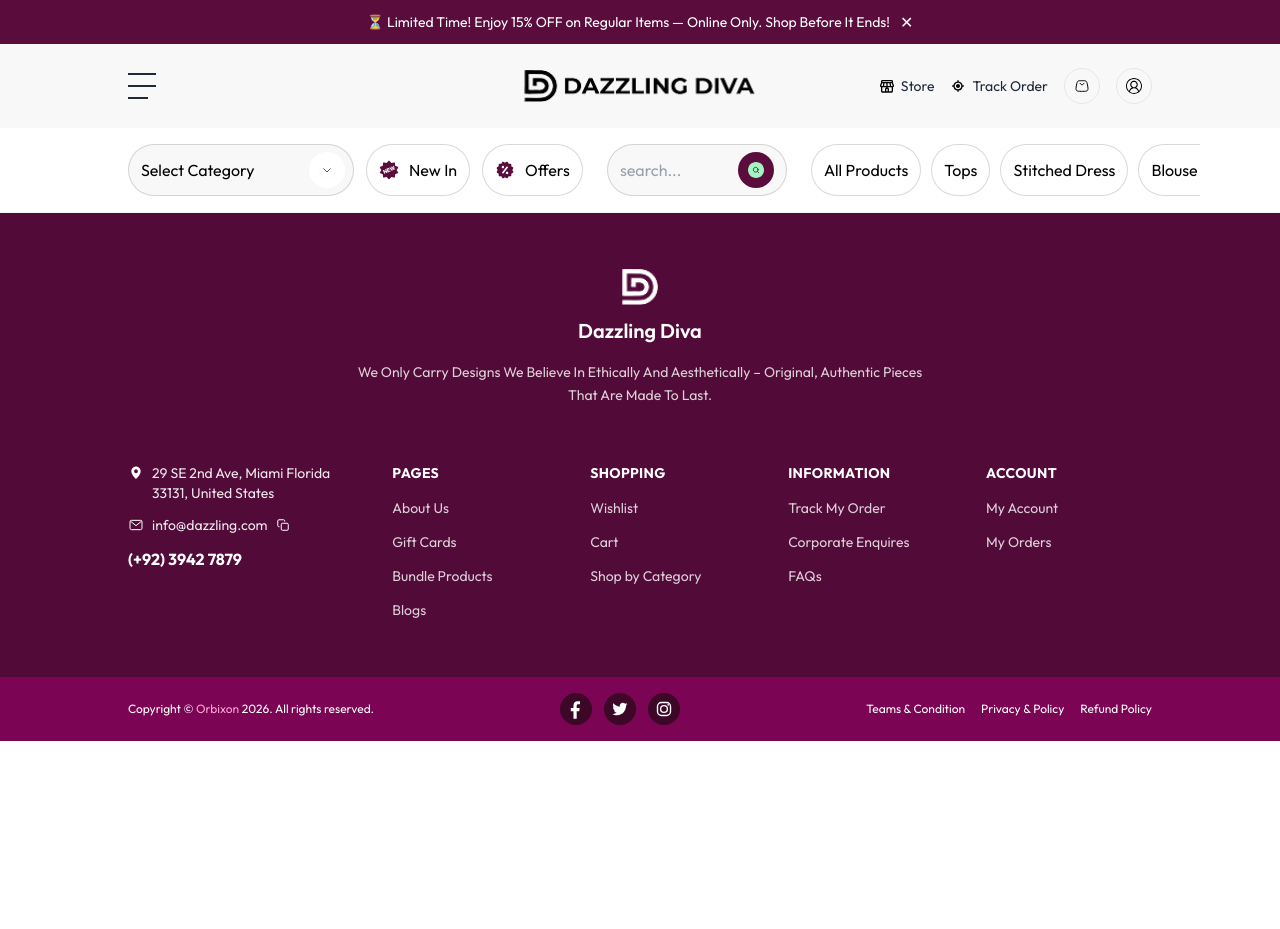
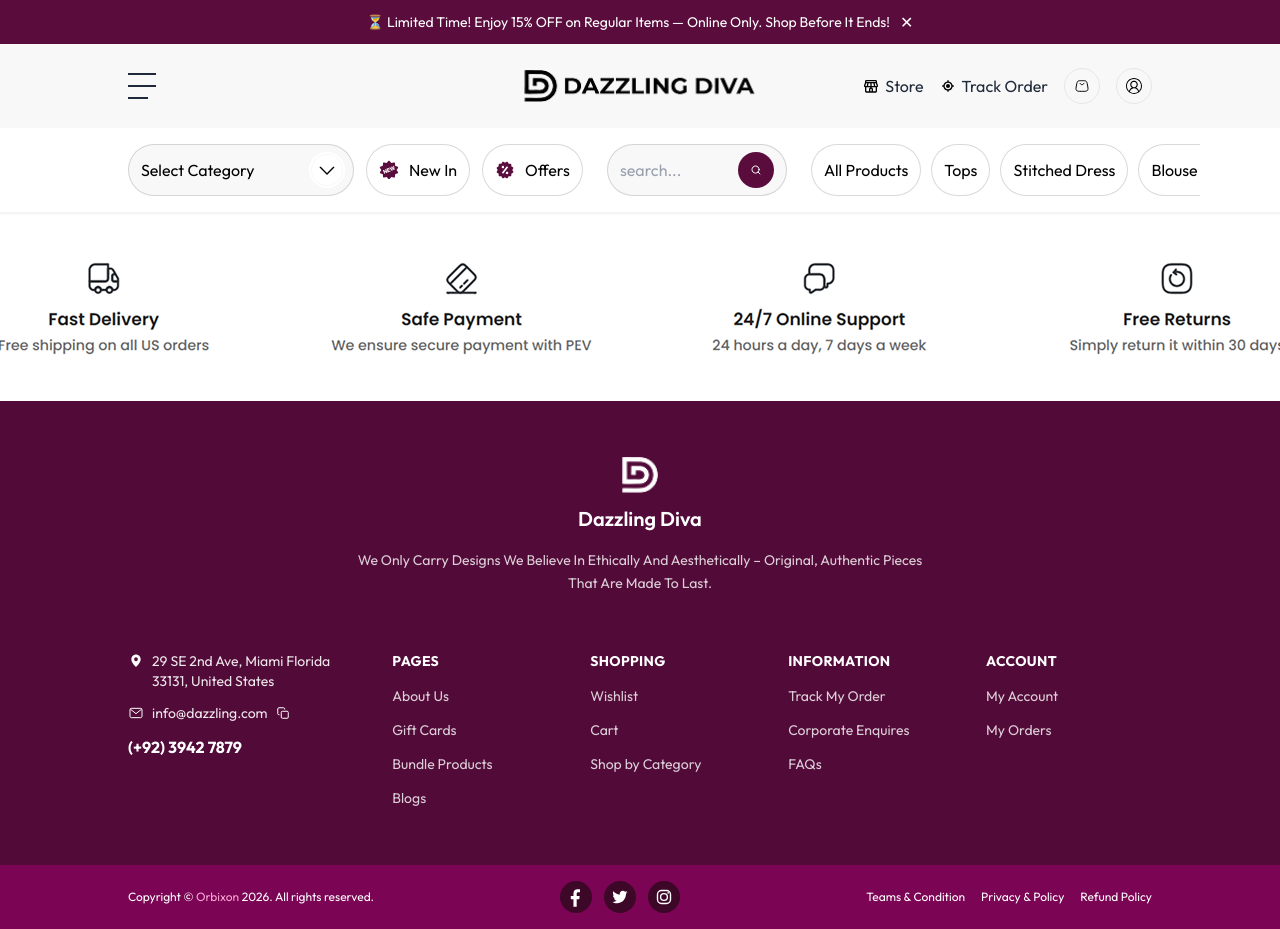
Before and after one commit to Taofique/Dazzling-Diva-Landing-Page, a React (Vite) app: page / in a window 1280 px wide. Before the commit the page ends 800 px from the top, so only its background shows below. Built offline with nearby package versions, Linux system fonts and the light colour scheme.

Commit message:
feat: Implement trustBar section and layout fixes

```diff
--- a/src/App.tsx
+++ b/src/App.tsx
@@ -3,6 +3,7 @@
 import Navbar from "./components/layout/Navbar";
 import CategoryBar from "./components/layout/CategoryBar";
 import Footer from "./components/layout/Footer";
+import TrustBar from "./components/sections/TrustBar";
 
 function App() {
   const [showAnnouncement, setShowAnnouncement] = useState(true);
@@ -24,6 +25,7 @@
 
       <CategoryBar />
 
+      <TrustBar />
       <Footer />
     </div>
   );
--- a/src/components/layout/CategoryBar.tsx
+++ b/src/components/layout/CategoryBar.tsx
@@ -20,11 +20,11 @@
           >
             <span className="whitespace-nowrap">Select Category</span>
 
-            <span className="flex h-8 w-8 shrink-0 items-center justify-center rounded-full bg-white sm:h-9 sm:w-9">
+            <span className="flex h-8 w-8 shrink-0 items-center justify-center rounded-full bg-white transition-all duration-200 hover:scale-105 hover:bg-gray-100 sm:h-9 sm:w-9">
               <img
                 src={downArrowIcon}
                 alt=""
-                className="h-3.5 w-3.5 sm:h-4 sm:w-4"
+                className="h-5 w-5 sm:h-8 sm:w-8"
               />
             </span>
           </button>
@@ -67,13 +67,9 @@
           <button
             type="button"
             aria-label="Search"
-            className="flex h-8 w-8 shrink-0 items-center justify-center rounded-full bg-[#5A0C3D] transition-opacity hover:opacity-80 sm:h-9 sm:w-9"
+            className="flex h-9 w-9 shrink-0 items-center justify-center rounded-full bg-[#5A0C3D] transition-all duration-200 hover:scale-105 hover:opacity-90"
           >
-            <img
-              src={searchIcon}
-              alt=""
-              className="h-3.5 w-3.5 invert sm:h-4 sm:w-4"
-            />
+            <img src={searchIcon} alt="" className="h-5 w-5 sm:h-6 sm:w-6" />
           </button>
         </div>
 
--- a/src/components/layout/Navbar.tsx
+++ b/src/components/layout/Navbar.tsx
@@ -36,14 +36,14 @@
       <div className="flex items-center gap-3 sm:gap-4">
         <a
           href="/store"
-          className="font-outfit hidden items-center gap-1.5 text-sm whitespace-nowrap text-gray-800 transition-opacity hover:opacity-70 lg:flex"
+          className="font-outfit hidden items-center gap-1.5 text-base whitespace-nowrap text-gray-800 transition-opacity hover:opacity-70 lg:flex"
         >
           <img src={storeIcon} alt="" className="h-4 w-4" />
           Store
         </a>
         <a
           href="/track-order"
-          className="font-outfit hidden items-center gap-1.5 text-sm whitespace-nowrap text-gray-800 transition-opacity hover:opacity-70 lg:flex"
+          className="font-outfit hidden items-center gap-1.5 text-base whitespace-nowrap text-gray-800 transition-opacity hover:opacity-70 lg:flex"
         >
           <img src={trackIcon} alt="" className="h-4 w-4" />
           Track Order
--- a/src/components/sections/TrustBar.tsx
+++ b/src/components/sections/TrustBar.tsx
@@ -0,0 +1,14 @@
+import sectionDividerImage from "../../assets/images/trustBar/Section_Divider.png";
+
+const TrustBar = () => {
+  return (
+    <section
+      className="h-24 w-full bg-cover bg-center bg-no-repeat sm:h-32 md:h-36 lg:h-[188px]"
+      style={{
+        backgroundImage: `url(${sectionDividerImage})`,
+      }}
+    />
+  );
+};
+
+export default TrustBar;
```
Also changed, not shown: src/assets/images/trustBar/Section_Divider.png (added).
